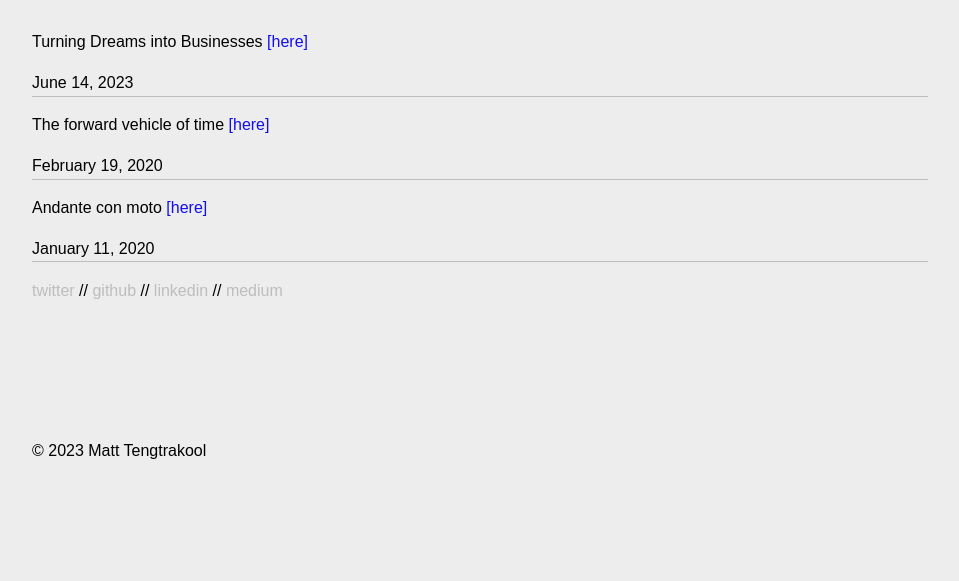
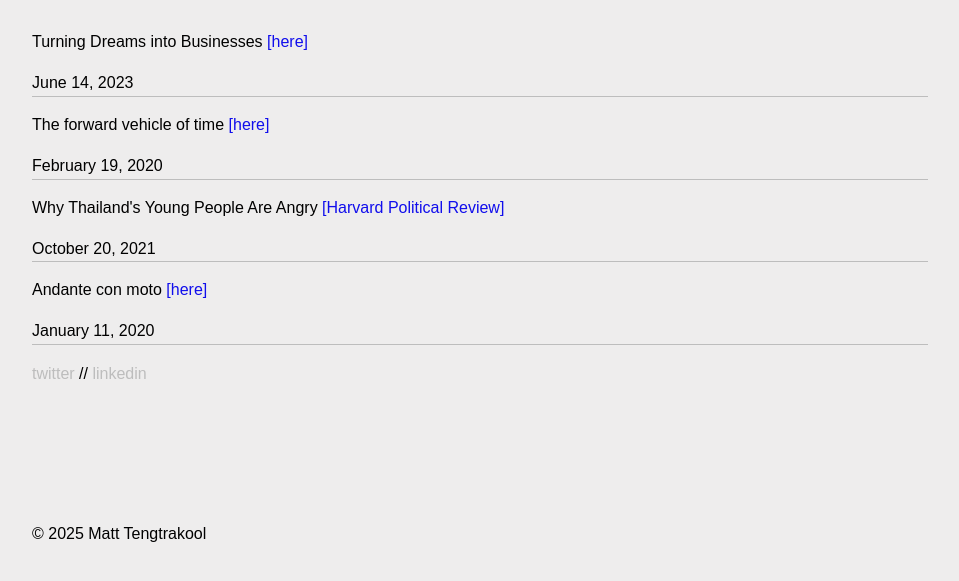
Before and after one commit to MattTengtrakool/MattSite, a website: page pages/writing.html in a window 1280 px wide. Shown: the part 63-644 px from the top of the page, without its empty margins (160-1119 px from the left). Drawn offline with nearby package versions, Linux system fonts and the light colour scheme; a web font is replaced by a local one.

Commit message:
adding back some files

```diff
--- a/pages/writing.html
+++ b/pages/writing.html
@@ -58,6 +58,15 @@
             </h3>
             <time datetime="2020-02-19">2020-02-19</time>
           </div>
+          <div class="card" data-type="article essay">
+            <h3>
+                Why Thailand's Young People Are Angry
+              <a href="https://harvardpolitics.com/thai-young-people/"  target="_blank">
+                [Harvard Political Review]
+              </a>
+            </h3>
+            <time datetime="2021-10-20">2021-10-20</time>
+          </div>
           <div class="card" data-type="essay">
             <h3>
                 Andante con moto
@@ -76,11 +85,9 @@
     <div class="wrapper">
       <p>
         <a href="https://twitter.com/MattTtkool" target="_blank">twitter</a> //
-        <a href="https://github.com/MattTengtrakool" target="_blank">github</a> //
-        <a href="https://www.linkedin.com/in/matt-tengtrakool/" target="_blank">linkedin</a> //
-        <a href="https://medium.com/@matt.tengtrakool" target="_blank">medium</a>
+        <a href="https://www.linkedin.com/in/matt-tengtrakool/" target="_blank">linkedin</a>
       </p>
-      <p> © 2023 Matt Tengtrakool </p>
+      <p> © 2025 Matt Tengtrakool </p>
     </div>
   </footer>
   <script>
```
Also changed, not shown: index.html (+1 -1 lines), pages/blogpages/andanteconmoto.html (+2 -4 lines), pages/blogpages/dreams.html (+2 -4 lines), pages/blogpages/poetry/forwardvehicleoftime.html (+1 -3 lines), pages/blogpages/poetry/kinginapicture.html (+2 -4 lines), pages/blogpages/poetry/summerbreak.html (+2 -4 lines), pages/blogpages/squarepegs.html (+2 -4 lines).
